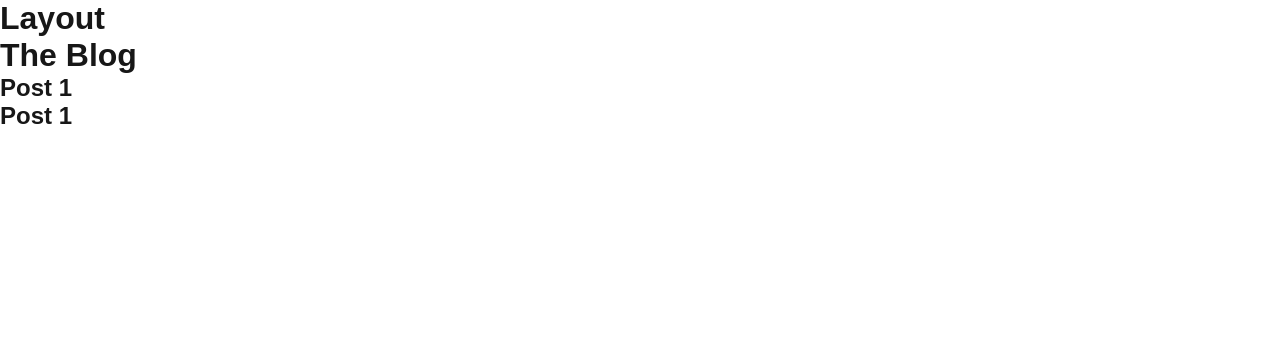
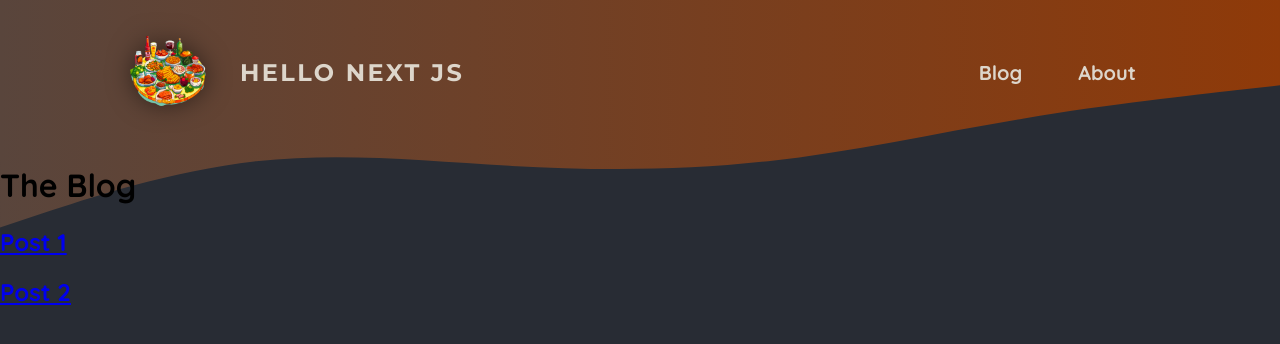
Before and after one commit to Kim-soung-won/next-blog, a Next.js app: page /blog in a window 1280 px wide. Shown: the top 344 px of the page. Built offline with nearby package versions, Linux system fonts and the light colour scheme.

Commit message:
Feat: CSS Module

```diff
--- a/app/blog/[id]/page.tsx
+++ b/app/blog/[id]/page.tsx
@@ -1,3 +1,5 @@
+import Link from "next/link";
+
 // 폴더 명[] 안의 id를 받아올 수 있다.
 interface Params {
   id: string;
@@ -8,6 +10,7 @@
     <main>
       <h1>Blog Post</h1>
       <p>{params.id}</p>
+      <h2><Link href="/blog">Back</Link></h2>
     </main>
   )
 }
--- a/app/blog/page.tsx
+++ b/app/blog/page.tsx
@@ -4,6 +4,6 @@
   return <main>
     <h1>The Blog</h1>
     <h2><Link href="/blog/post-1">Post 1</Link></h2>
-    <h2><Link href="/blog/post-2">Post 1</Link></h2>
+    <h2><Link href="/blog/post-2">Post 2</Link></h2>
   </main>
 }
--- a/app/globals.css
+++ b/app/globals.css
@@ -1,42 +1,57 @@
-:root {
-  --background: #ffffff;
-  --foreground: #171717;
+@import url('https://fonts.googleapis.com/css2?family=Quicksand:wght@400;600;700&family=Montserrat:wght@400;700&display=swap');
+
+* {
+  box-sizing: border-box;
 }
 
-@media (prefers-color-scheme: dark) {
-  :root {
-    --background: #0a0a0a;
-    --foreground: #ededed;
-  }
-}
-
-html,
-body {
-  max-width: 100vw;
-  overflow-x: hidden;
+html {
+  font-family: 'Quicksand', sans-serif;
 }
 
 body {
-  color: var(--foreground);
-  background: var(--background);
-  font-family: Arial, Helvetica, sans-serif;
-  -webkit-font-smoothing: antialiased;
-  -moz-osx-font-smoothing: grayscale;
+  margin: 0;
+  background: radial-gradient(#282c34, #282c34);
 }
 
-* {
-  box-sizing: border-box;
-  padding: 0;
-  margin: 0;
+.header-background {
+  position: absolute;
+  width: 100%;
+  height: 320px;
+  top: 0;
+  left: 0;
+  z-index: -1;
 }
 
-a {
-  color: inherit;
-  text-decoration: none;
+svg {
+  display: block;
+  width: 100%;
+  height: auto;
 }
 
-@media (prefers-color-scheme: dark) {
-  html {
-    color-scheme: dark;
-  }
+.not-found,
+.error {
+  margin-top: 5rem;
+  text-align: center;
 }
+
+.not-found h1,
+.error h1 {
+  font-size: 5rem;
+  margin: 0px;
+  font-weight: 900;
+  color: #262626;
+  text-transform: uppercase;
+  background: linear-gradient(90deg, #f9572a, #ffc905);
+  -webkit-background-clip: text;
+  -webkit-text-fill-color: transparent;
+  background-size: cover;
+  background-position: center;
+  font-family: 'Montserrat', sans-serif;
+}
+
+.not-found p,
+.error p {
+  font-size: 1.5rem;
+  font-weight: 500;
+  color: #ddd8d8;
+}
--- a/app/layout.tsx
+++ b/app/layout.tsx
@@ -1,21 +1,11 @@
-import type { Metadata } from "next";
-import { Geist, Geist_Mono } from "next/font/google";
 import "./globals.css";
+import MainHeader from "@/src/views/main/main-header";
 
-const geistSans = Geist({
-  variable: "--font-geist-sans",
-  subsets: ["latin"],
-});
+export const metadata = {
+  title: 'NextLevel Food',
+  description: 'Delicious meals, shared by a food-loving community.',
+};
 
-const geistMono = Geist_Mono({
-  variable: "--font-geist-mono",
-  subsets: ["latin"],
-});
-
-export const metadata: Metadata = {
-  title: "Create Next App",
-  description: "Generated by create next app",
-};
 
 export default function RootLayout({
   children,
@@ -24,8 +14,29 @@
 }>) {
   return (
     <html lang="kr">
-      <body className={`${geistSans.variable} ${geistMono.variable}`}>
-        <h1>Layout</h1>
+      <body>
+      <div className="header-background">
+          <svg xmlns="http://www.w3.org/2000/svg" viewBox="0 0 1440 320">
+            <defs>
+              <linearGradient id="gradient" x1="0%" y1="0%" x2="100%" y2="0%">
+                <stop
+                  offset="0%"
+                  style={{ stopColor: '#59453c', stopOpacity: '1' }}
+                />
+                <stop
+                  offset="100%"
+                  style={{ stopColor: '#8f3a09', stopOpacity: '1' }}
+                />
+              </linearGradient>
+            </defs>
+            <path
+              fill="url(#gradient)"
+              d="M0,256L48,240C96,224,192,192,288,181.3C384,171,480,181,576,186.7C672,192,768,192,864,181.3C960,171,1056,149,1152,133.3C1248,117,1344,107,1392,101.3L1440,96L1440,0L1392,0C1344,0,1248,0,1152,0C1056,0,960,0,864,0C768,0,672,0,576,0C480,0,384,0,288,0C192,0,96,0,48,0L0,0Z"
+            ></path>
+          </svg>
+        </div>
+
+        <MainHeader />
         {children}
       </body>
     </html>
--- /dev/null
+++ b/src/views/main/main-header.module.css
@@ -0,0 +1,67 @@
+.header {
+  display: flex;
+  justify-content: space-between;
+  align-items: center;
+  padding: 2rem 1rem;
+}
+
+@media (min-width: 768px) {
+  .header {
+    padding: 2rem 10%;
+  }
+}
+
+.nav ul {
+  list-style: none;
+  margin: 0;
+  padding: 0;
+  display: flex;
+  gap: 1.5rem;
+  /* font-family: 'Montserrat', sans-serif; */
+  font-size: 1.25rem;
+}
+
+.nav a {
+  text-decoration: none;
+  color: #ddd6cb;
+  font-weight: bold;
+  padding: 0.5rem 1rem;
+  border-radius: 0.5rem;
+}
+
+.nav a:hover,
+.nav a:active {
+  background: linear-gradient(90deg, #ff8a05, #f9b331);
+  background-clip: text;
+  -webkit-background-clip: text;
+  -webkit-text-fill-color: transparent;
+  text-shadow: 0 0 18px rgba(248, 190, 42, 0.8);
+}
+
+.active {
+  background: linear-gradient(90deg, #ff8a05, #f9b331);
+  background-clip: text;
+  -webkit-background-clip: text;
+  -webkit-text-fill-color: transparent;
+}
+
+.logo {
+  display: flex;
+  align-items: center;
+  justify-content: center;
+  gap: 2rem;
+  text-decoration: none;
+  color: #ddd6cb;
+  font-weight: bold;
+  font-family: 'Montserrat', sans-serif;
+  letter-spacing: 0.15rem;
+  text-transform: uppercase;
+  font-size: 1.5rem;
+}
+
+.logo img {
+  width: 5rem;
+  height: 5rem;
+  object-fit: contain;
+  filter: drop-shadow(0 0 0.75rem rgba(0, 0, 0, 0.5));
+}
--- /dev/null
+++ b/src/views/main/main-header.tsx
@@ -0,0 +1,25 @@
+import Link from "next/link";
+import logo from "@/assets/logo.png";
+
+import classes from "./main-header.module.css";
+
+export default function MainHeader() {
+  return (
+    <header className={classes.header}>
+      <Link className={classes.logo} href="/">
+        <img src={logo.src} alt="A plate with food on it"/>
+        Hello Next JS
+      </Link>
+      <nav className={classes.nav}>
+        <ul>
+          <li>
+            <Link href="/blog">Blog</Link>
+          </li>
+          <li>
+            <Link href="/about">About</Link>
+          </li>
+        </ul>
+      </nav>
+    </header>
+  );
+}
```
Also changed, not shown: 1 other file (tests, documents, lock files or other folders).
